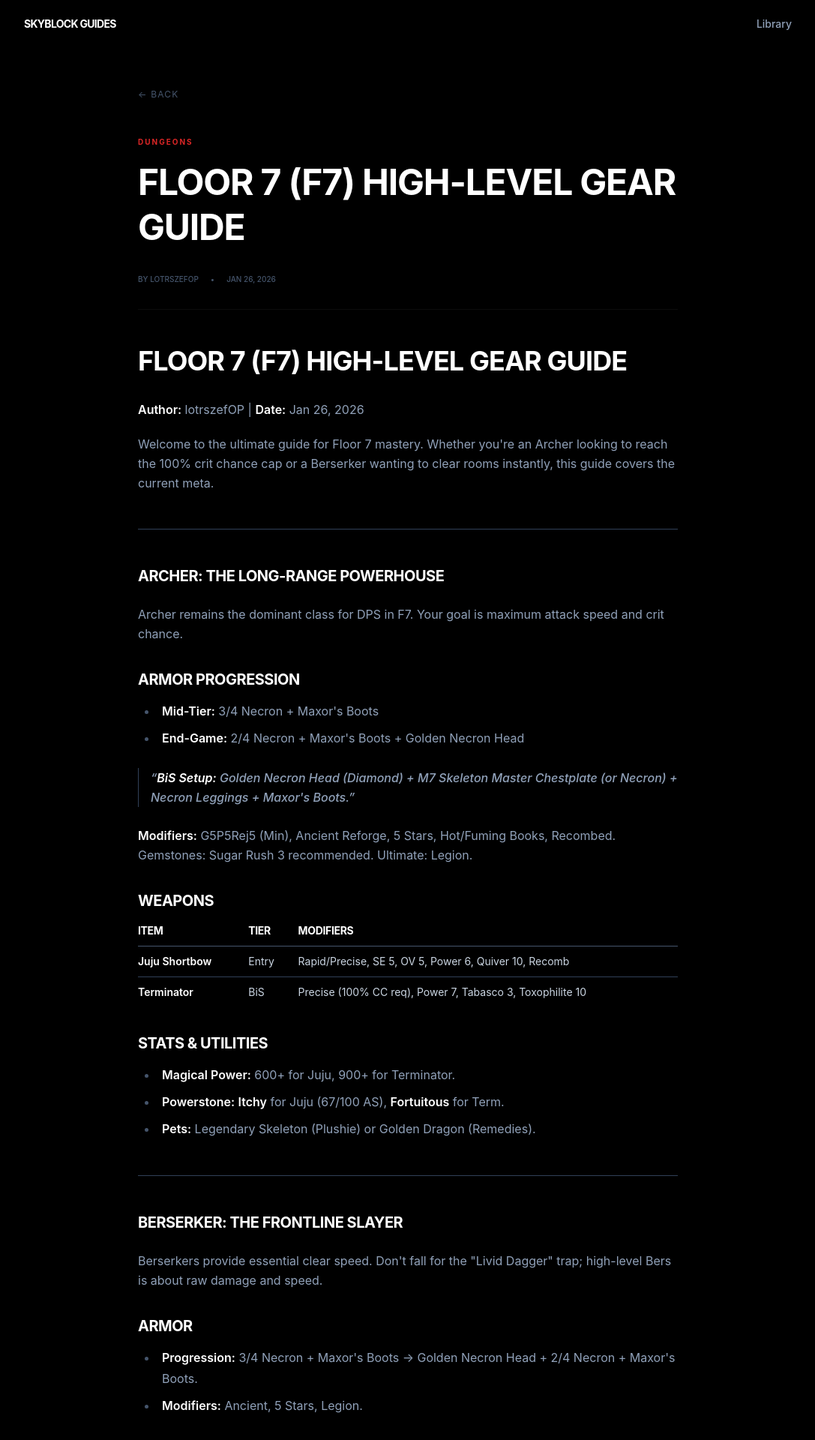
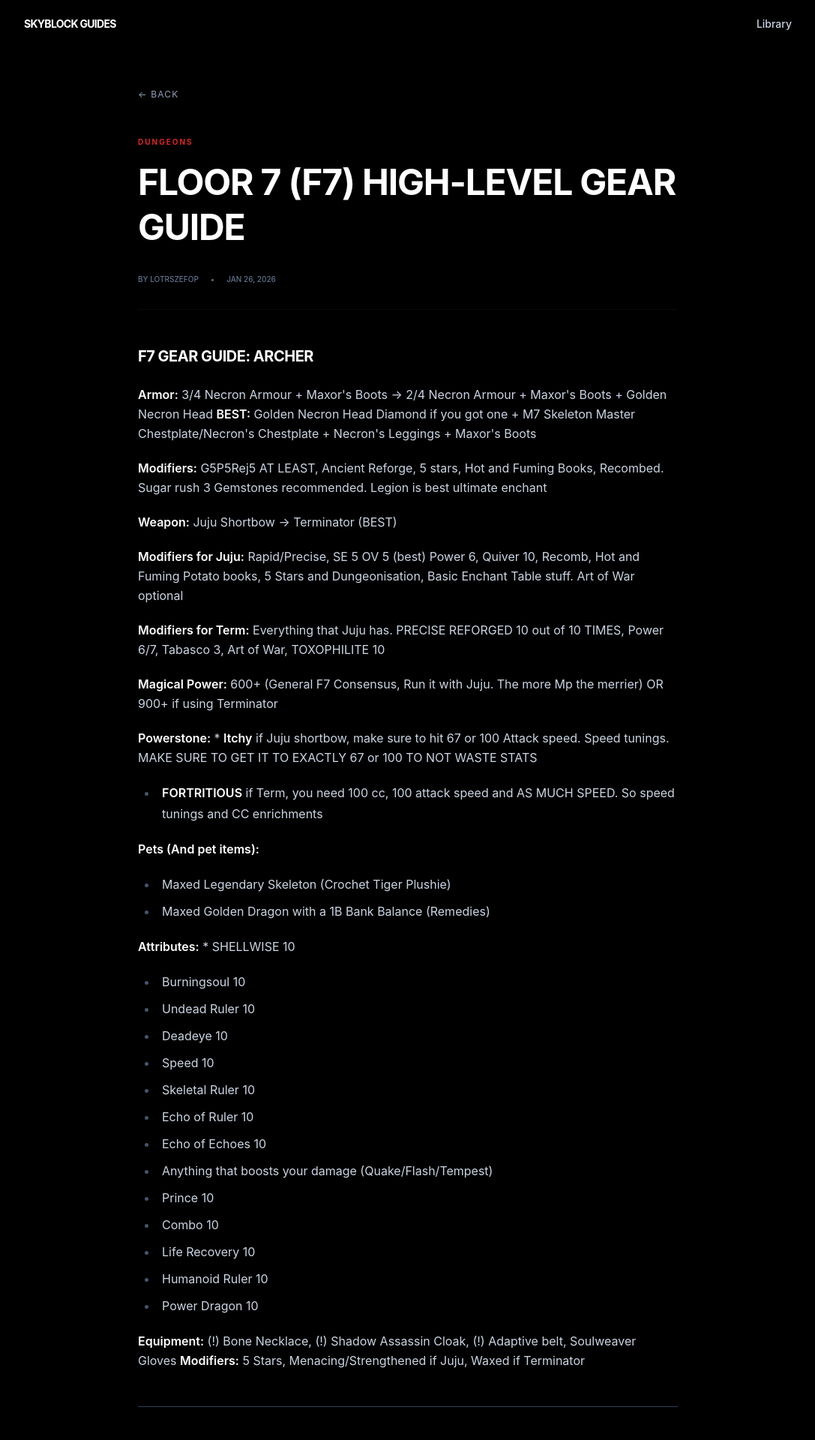
Before and after one commit to DeafmoleDEV/Skyblock-Guides, a React (Vite) app: page /guides/f7-gear-guide in a window 1280 px wide. Shown: the top 1920 px of the page at 75% size, without its empty margins (96-1183 px from the left). Built offline with nearby package versions, Linux system fonts and the light colour scheme.

Commit message:
Updated Guide

```diff
--- a/public/data/markdown/f7-gear-guide.md
+++ b/public/data/markdown/f7-gear-guide.md
@@ -1,47 +1,104 @@
-# Floor 7 (F7) High-Level Gear Guide
-**Author:** lotrszefOP | **Date:** Jan 26, 2026
+## F7 Gear Guide: Archer
 
-Welcome to the ultimate guide for Floor 7 mastery. Whether you're an Archer looking to reach the 100% crit chance cap or a Berserker wanting to clear rooms instantly, this guide covers the current meta.
+**Armor:**
+3/4 Necron Armour + Maxor's Boots -> 2/4 Necron Armour + Maxor's Boots + Golden Necron Head
+**BEST:** Golden Necron Head Diamond if you got one + M7 Skeleton Master Chestplate/Necron's Chestplate + Necron's Leggings + Maxor's Boots
+
+**Modifiers:** G5P5Rej5 AT LEAST, Ancient Reforge, 5 stars, Hot and Fuming Books, Recombed. Sugar rush 3 Gemstones recommended. Legion is best ultimate enchant
+
+**Weapon:**
+Juju Shortbow -> Terminator (BEST)
+
+**Modifiers for Juju:** Rapid/Precise, SE 5 OV 5 (best) Power 6, Quiver 10, Recomb, Hot and Fuming Potato books, 5 Stars and Dungeonisation, Basic Enchant Table stuff. Art of War optional
+
+**Modifiers for Term:** Everything that Juju has. PRECISE REFORGED 10 out of 10 TIMES, Power 6/7, Tabasco 3, Art of War, TOXOPHILITE 10
+
+**Magical Power:**
+600+ (General F7 Consensus, Run it with Juju. The more Mp the merrier)
+OR
+900+ if using Terminator
+
+**Powerstone:** * **Itchy** if Juju shortbow, make sure to hit 67 or 100 Attack speed. Speed tunings. MAKE SURE TO GET IT TO EXACTLY 67 or 100 TO NOT WASTE STATS
+
+* **FORTRITIOUS** if Term, you need 100 cc, 100 attack speed and AS MUCH SPEED. So speed tunings and CC enrichments
+
+**Pets (And pet items):**
+
+* Maxed Legendary Skeleton (Crochet Tiger Plushie)
+* Maxed Golden Dragon with a 1B Bank Balance (Remedies)
+
+**Attributes:** * SHELLWISE 10
+
+* Burningsoul 10
+* Undead Ruler 10
+* Deadeye 10
+* Speed 10
+* Skeletal Ruler 10
+* Echo of Ruler 10
+* Echo of Echoes 10
+* Anything that boosts your damage (Quake/Flash/Tempest)
+* Prince 10
+* Combo 10
+* Life Recovery 10
+* Humanoid Ruler 10
+* Power Dragon 10
+
+**Equipment:**
+(!) Bone Necklace, (!) Shadow Assassin Cloak, (!) Adaptive belt, Soulweaver Gloves
+**Modifiers:** 5 Stars, Menacing/Strengthened if Juju, Waxed if Terminator
 
 ---
 
-## Archer: The Long-Range Powerhouse
-Archer remains the dominant class for DPS in F7. Your goal is maximum attack speed and crit chance.
+## Berserker
 
-### Armor Progression
-- **Mid-Tier:** 3/4 Necron + Maxor's Boots
-- **End-Game:** 2/4 Necron + Maxor's Boots + Golden Necron Head
+**Armor:**
+3/4 Necron's Armor + Maxor's Boots -> Golden Necron Head + 2/4 Necron's + Maxor's Boots
+**BEST:** Golden Necron Head Diamond if available + Necron's Chestplate/M7 Skeleton Master Chestplate + Necron's Leggings + Maxor's Boots
 
-> **BiS Setup:** Golden Necron Head (Diamond) + M7 Skeleton Master Chestplate (or Necron) + Necron Leggings + Maxor's Boots.
+**Modifiers:** G5P5Rej5 AT LEAST, Recomb, Ancient, 5 Stars, Gemstones recommended, Hot and Fuming potato books. Sugar rush 3. Legion is best ultimate enchant
 
-**Modifiers:** G5P5Rej5 (Min), Ancient Reforge, 5 Stars, Hot/Fuming Books, Recombed. Gemstones: Sugar Rush 3 recommended. Ultimate: Legion.
+Use M7 Skeleton Master Chestplate if running Terminator Berserker.
 
-### Weapons
-| Item | Tier | Modifiers |
-| :--- | :--- | :--- |
-| **Juju Shortbow** | Entry | Rapid/Precise, SE 5, OV 5, Power 6, Quiver 10, Recomb |
-| **Terminator** | BiS | Precise (100% CC req), Power 7, Tabasco 3, Toxophilite 10 |
+**Weapons:**
+Bouquet Of Lies or Giant Cleaver (NO DO NOT GET GIANT'S SWORD/SHADOW FURY/LIVID)
 
-### Stats & Utilities
-- **Magical Power:** 600+ for Juju, 900+ for Terminator.
-- **Powerstone:** **Itchy** for Juju (67/100 AS), **Fortuitous** for Term.
-- **Pets:** Legendary Skeleton (Plushie) or Golden Dragon (Remedies).
+**Modifiers:** Fabled, ALL T6 Enchants (Crit, Smite, Sharp, GKiller, Drain, Vamp) pretty much every one if you can. Run FS + Prosecute. Optionally Smite 7. Soul Eater 5 best ultimate. Hot and Fuming potato books, 5 stars, Recomb. Gemstones if BoL
+
+**Terminator** - Refer to Archer section for upgrades
+
+**Magical Power:**
+600+ (More is better)
+
+**Powerstone:** Itchy, and make sure to reach 82 ATTACK SPEED
+
+**Pets (Pet Items):**
+
+* Max Legendary Lion pet (Crochet Tiger Plushie)
+* Max Legendary Skeleton pet (Crochet Tiger Plushie)
+* Max Golden Dragon with 1B Bank Balance (Remedies)
+
+**Attributes:**
+Same as Archer, but you want to add the following:
+
+* Warrior 10 (Bol/GCleaver)
+* Deadeye 10 (Term)
+
+**Equipment:**
+Same As Archer
+**Modifiers:** 5 Stars, Menacing/Strengthened reforge, Fragged
+
+**Other:**
+For i4: Bonzo Mask + Phoenix Pet and Spirit Mask. !!! ONLY DO THIS IF YOU ARE SKILLED ENOUGH AND YOUR PF IS ABOVE AVERAGE !!
 
 ---
 
-## Berserker: The Frontline Slayer
-Berserkers provide essential clear speed. Don't fall for the "Livid Dagger" trap; high-level Bers is about raw damage and speed.
+### Notes:
 
-### Armor
-- **Progression:** 3/4 Necron + Maxor's Boots → Golden Necron Head + 2/4 Necron + Maxor's Boots.
-- **Modifiers:** Ancient, 5 Stars, Legion.
+I Highly recommend checking out other guides:
+A. Full progression guide there by KPRL
+B. My berserker thread on forums: [https://hypixel.net/threads/my-magnum-opus-5-2k-words-rogues-fully-detailed-guide-to-berserker-class-f1-m5-gear-progression-bosses-tech.5919788/](https://hypixel.net/threads/my-magnum-opus-5-2k-words-rogues-fully-detailed-guide-to-berserker-class-f1-m5-gear-progression-bosses-tech.5919788/)
 
-### Weapons
-- **Primary:** Bouquet of Lies or Giant Cleaver (Fabled Reforge).
-- **Secondary:** Terminator (refer to Archer section for specs).
-
-> **Note:** DO NOT get Giant's Sword / Shadow Fury / Livid Dagger for high-level F7. They are outclassed by BoL clear.
-
-### Strategies
-- **i4 Strategy:** For advanced players, use Bonzo Mask + Phoenix Pet + Spirit Mask for skips.
-- **Attributes:** Shellwise, Burningsoul, and Deadeye are priority.
+* **DO NOT USE PRIMORDIAL HELMET:** It has way worse total base stats than necron helmet, plus it is 3 times more expensive and only one gem slot. It has also worse EHP than it. The 150 Crit Damage Bonus is FLAT!
+* **TIGER PET FEROCITY IS DISABLED FOR BERS** SO FOR ONCE IN YOUR LIFE STOP USING IT AND GET LION ASAP
+* **Lion > Wither Skeleton**, Get over it
+* **Do not waste money on those weapons:** Livid Dagger, Shadow Fury, Giant's Sword, Aspect Of The Dragons, Valkyrie, Dark Claymore, Felthorn Reaper (Outclassed By Both Swords and Terminator)
--- a/src/App.jsx
+++ b/src/App.jsx
@@ -8,7 +8,7 @@
 function App() {
   return (
     <Router basename={import.meta.env.BASE_URL}>
-      <div className="min-h-screen bg-black text-slate-400 flex flex-col font-sans">
+      <div className="min-h-screen bg-black text-slate-300 flex flex-col font-sans">
         <Navbar />
         <main className="flex-grow">
           <Routes>
@@ -18,7 +18,7 @@
           </Routes>
         </main>
 
-        <footer className="py-12 px-6 text-[10px] font-medium uppercase tracking-[0.2em] text-slate-700">
+        <footer className="py-12 px-6 text-[10px] font-medium uppercase tracking-[0.2em] text-slate-500">
           <div className="max-w-5xl mx-auto flex flex-col md:flex-row justify-between items-center gap-4">
             <p>© 2026 Skyblock Guides</p>
             <div className="flex gap-8">
--- a/src/index.css
+++ b/src/index.css
@@ -9,7 +9,7 @@
 
 @layer base {
   body {
-    @apply bg-black text-slate-400 antialiased selection:bg-white/10 selection:text-white;
+    @apply bg-black text-slate-300 antialiased selection:bg-white/10 selection:text-white;
   }
 }
 
--- a/src/pages/GuideDetail.jsx
+++ b/src/pages/GuideDetail.jsx
@@ -39,7 +39,7 @@
 
   return (
     <div className="max-w-3xl mx-auto px-6 py-12">
-      <Link to="/guides" className="text-xs uppercase tracking-widest text-slate-600 hover:text-white transition-colors mb-12 inline-block">
+      <Link to="/guides" className="text-xs uppercase tracking-widest text-slate-400 hover:text-white transition-colors mb-12 inline-block">
         ← Back
       </Link>
 
@@ -52,7 +52,7 @@
             {guideMetadata.title}
           </h1>
 
-          <div className="flex items-center gap-4 text-[10px] font-medium uppercase text-slate-600 border-b border-white/5 pb-8">
+          <div className="flex items-center gap-4 text-[10px] font-medium uppercase text-slate-500 border-b border-white/5 pb-8">
             <span>By {guideMetadata.author}</span>
             <span>•</span>
             <span>{guideMetadata.date}</span>
@@ -69,17 +69,17 @@
             <div className="prose prose-invert prose-slate max-w-none
               prose-headings:text-white prose-headings:font-bold prose-headings:uppercase prose-headings:tracking-tight
               prose-h2:text-xl prose-h2:mt-12 prose-h2:mb-6
-              prose-p:text-slate-400 prose-p:leading-relaxed prose-p:text-base
+              prose-p:text-slate-300 prose-p:leading-relaxed prose-p:text-base
               prose-strong:text-white
-              prose-blockquote:border-l border-white/20 prose-blockquote:italic prose-blockquote:text-slate-500
-              prose-li:text-slate-400
+              prose-blockquote:border-l border-white/20 prose-blockquote:italic prose-blockquote:text-slate-400
+              prose-li:text-slate-300
             ">
               <ReactMarkdown remarkPlugins={[remarkGfm]}>
                 {content}
               </ReactMarkdown>
             </div>
           ) : (
-            <p className="text-slate-600 italic text-sm">Content unavailable.</p>
+            <p className="text-slate-500 italic text-sm">Content unavailable.</p>
           )}
         </div>
       </article>
--- a/src/pages/GuideIndex.jsx
+++ b/src/pages/GuideIndex.jsx
@@ -46,7 +46,7 @@
     <div className="max-w-5xl mx-auto px-6 py-12">
       <div className="mb-12">
         <h1 className="text-2xl font-bold text-white mb-2 uppercase tracking-tight">Library</h1>
-        <p className="text-slate-500 text-sm">Browse all available progression guides.</p>
+        <p className="text-slate-400 text-sm">Browse all available progression guides.</p>
       </div>
 
       <div className="flex flex-col md:flex-row gap-4 mb-12">
@@ -60,7 +60,7 @@
         <div className="flex flex-wrap gap-2">
           <button
             onClick={() => updateCategory('All')}
-            className={`px-4 py-2 rounded-lg text-xs font-bold uppercase transition-colors ${activeCategory === 'All' ? 'bg-white text-black' : 'border border-white/10 text-slate-500 hover:text-white'}`}
+            className={`px-4 py-2 rounded-lg text-xs font-bold uppercase transition-colors ${activeCategory === 'All' ? 'bg-white text-black' : 'border border-white/10 text-slate-400 hover:text-white'}`}
           >
             All
           </button>
@@ -68,7 +68,7 @@
             <button
               key={cat}
               onClick={() => updateCategory(cat)}
-              className={`px-4 py-2 rounded-lg text-xs font-bold uppercase transition-colors ${activeCategory === cat ? 'bg-white text-black' : 'border border-white/10 text-slate-500 hover:text-white'}`}
+              className={`px-4 py-2 rounded-lg text-xs font-bold uppercase transition-colors ${activeCategory === cat ? 'bg-white text-black' : 'border border-white/10 text-slate-400 hover:text-white'}`}
             >
               {cat}
             </button>
@@ -79,14 +79,14 @@
       <div className="grid grid-cols-1 md:grid-cols-2 gap-4">
         {filteredGuides.map((guide) => (
           <Link key={guide.id} to={`/guides/${guide.id}`} className="card p-6 group">
-            <p className="text-[10px] font-bold text-slate-500 uppercase tracking-widest mb-2">{guide.category}</p>
+            <p className="text-[10px] font-bold text-slate-400 uppercase tracking-widest mb-2">{guide.category}</p>
             <h3 className="text-lg font-bold text-white group-hover:underline transition-all mb-2">
               {guide.title}
             </h3>
-            <p className="text-slate-500 text-sm line-clamp-2 mb-4">
+            <p className="text-slate-400 text-sm line-clamp-2 mb-4">
               {guide.description}
             </p>
-            <div className="flex items-center justify-between text-[10px] font-medium uppercase text-slate-600">
+            <div className="flex items-center justify-between text-[10px] font-medium uppercase text-slate-500">
               <span>By {guide.author}</span>
               <span>{guide.date}</span>
             </div>
@@ -96,7 +96,7 @@
 
       {filteredGuides.length === 0 && (
         <div className="py-20 text-center">
-          <p className="text-slate-500 text-sm">No results found.</p>
+          <p className="text-slate-400 text-sm">No results found.</p>
         </div>
       )}
     </div>
--- a/src/pages/Home.jsx
+++ b/src/pages/Home.jsx
@@ -18,7 +18,7 @@
         <h1 className="text-4xl md:text-5xl font-bold text-white mb-6 tracking-tight uppercase">
           Skyblock Guides
         </h1>
-        <p className="text-slate-500 text-lg max-w-xl mb-12">
+        <p className="text-slate-400 text-lg max-w-xl mb-12">
           Best Skyblock resource for getting better at the game and progressing faster
         </p>
 
@@ -28,10 +28,10 @@
             placeholder="Search guides..."
             value={searchQuery}
             onChange={(e) => setSearchQuery(e.target.value)}
-            className="w-full bg-transparent border-b border-white/20 py-3 text-white placeholder:text-slate-700 focus:outline-none focus:border-white transition-colors"
+            className="w-full bg-transparent border-b border-white/20 py-3 text-white placeholder:text-slate-500 focus:outline-none focus:border-white transition-colors"
           />
         </form>
-        <Link to="/guides" className="text-xs font-bold uppercase tracking-widest text-slate-600 hover:text-white transition-colors">
+        <Link to="/guides" className="text-xs font-bold uppercase tracking-widest text-slate-400 hover:text-white transition-colors">
           Browse full library →
         </Link>
       </div>
@@ -65,7 +65,7 @@
     <h3 className="text-sm font-bold text-white uppercase tracking-widest mb-2 group-hover:underline">
       {title}
     </h3>
-    <p className="text-slate-500 text-xs">
+    <p className="text-slate-400 text-xs">
       {description}
     </p>
   </button>
```
Also changed, not shown: 1 other file (tests, documents, lock files or other folders).
